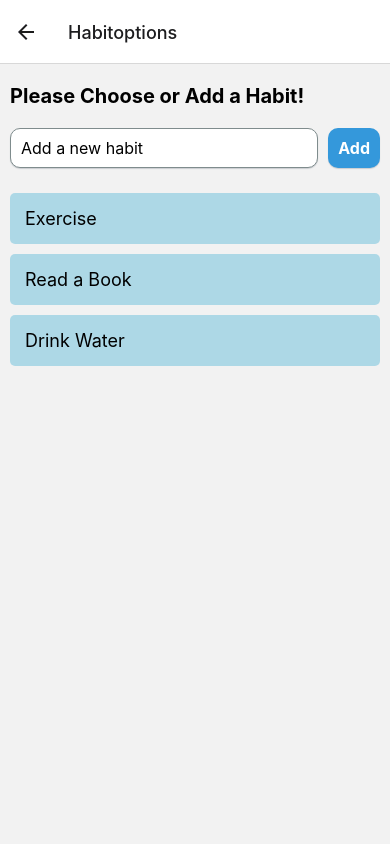
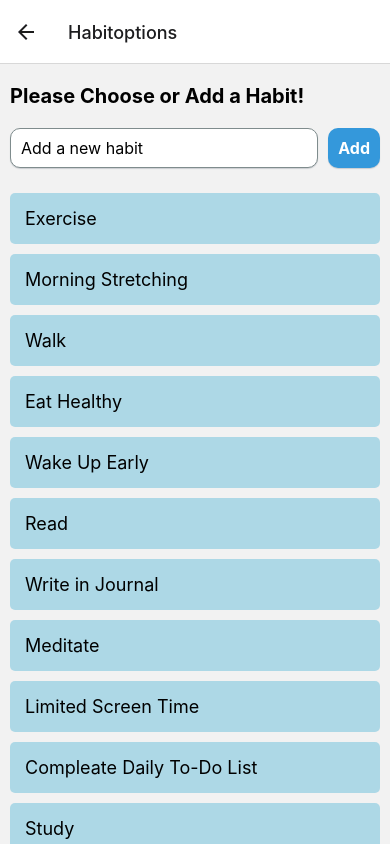
Before and after one commit to MehmetOguzhanTor/HabitTracker, a React Native app: screen /Habitoptions in a window 390 px wide. Built offline with nearby package versions, Linux system fonts and the light colour scheme.

Commit message:
Added more default Habits.

```diff
--- a/src/screens/Habitoptions.js
+++ b/src/screens/Habitoptions.js
@@ -4,8 +4,24 @@ import { View, Text, StyleSheet, TouchableOpacity, FlatList, TextInput, Button }
 const Habitoptions = ({ navigation }) => {
   const [options, setOptions] = useState([
     { id: 1, name: "Exercise" },
-    { id: 2, name: "Read a Book" },
-    { id: 3, name: "Drink Water" },
+    { id: 2, name: "Morning Stretching" },
+    { id: 3, name: "Walk" },
+    { id: 4, name: "Eat Healthy" },
+    { id: 5, name: "Wake Up Early" },
+    { id: 6, name: "Read" },
+    { id: 7, name: "Write in Journal" },
+    { id: 8, name: "Meditate" },
+    { id: 9, name: "Limited Screen Time" },
+    { id: 10, name: "Compleate Daily To-Do List" },
+    { id: 11, name: "Study" },
+    { id: 12, name: "Spend Time with Family" },
+    { id: 13, name: "Connect with Friends:" },
+    { id: 14, name: "Express Gratitude" },
+    { id: 15, name: "Networking" },
+    { id: 16, name: "Cooking" },
+    { id: 17, name: "Outdoor Time" },
+    { id: 18, name: "Watch a Movie" },
+
   ]);
   const [newHabit, setNewHabit] = useState('');
 
```
